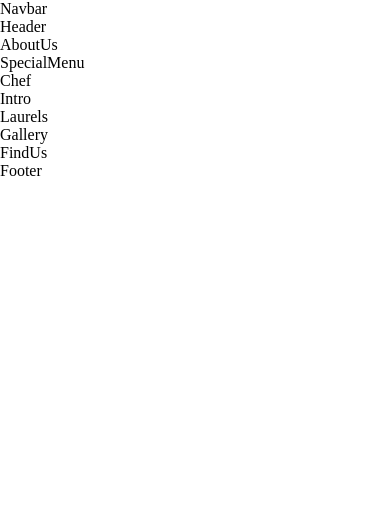
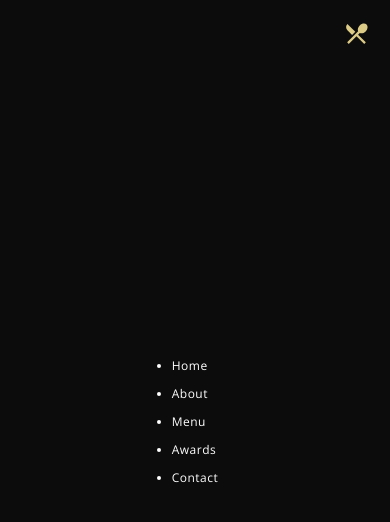
Before and after one commit to IsaiahSimon/chateau-chai, a React (Vite) app: page / in a window 390 px wide. Shown: the top 522 px of the page. Built offline with nearby package versions, Linux system fonts and the light colour scheme; a web font is replaced by a local one.

Commit message:
create Navbar & add styles

```diff
--- a/src/components/Navbar/Navbar.css
+++ b/src/components/Navbar/Navbar.css
@@ -0,0 +1,112 @@
+/* Navbar */
+.app__navbar {
+  /* Navbar spacing and positioning (Logo <-> Links divs) */
+  width: 100%;
+  display: flex;
+  justify-content: space-between;
+  align-items: center;
+  background: var(--color-black);
+
+  padding: 1rem 2rem;
+}
+
+.app__navbar-logo {
+  /* Logo spacing and positioning */
+  display: flex;
+  justify-content: flex-start;
+  align-items: center;
+}
+
+.app__navbar-logo img {
+  /* set logo size */
+  width: 150px;
+}
+
+.app__navbar-links {
+  /* Main links spacing and positioning */
+  flex: 1;
+  display: flex;
+  justify-content: center;
+  align-items: center;
+
+  list-style: none;
+}
+
+.app__navbar-links li {
+  /* change cursor to pointer on hover */
+  margin: 0 1rem;
+  cursor: pointer;
+}
+
+.app__navbar-links li:hover {
+  /* change link color on hover */
+  color: var(--color-grey);
+}
+
+.app__navbar-login {
+  /* Log In/Register and Book Table */
+  display: flex;
+  justify-content: flex-end;
+  align-items: center;
+}
+
+.app__navbar-login a {
+  /* add animation to link */
+  margin: 0 1rem;
+  text-decoration: none;
+  transition: 0.5s ease;
+}
+
+.app__navbar-login a:hover {
+  /* add line on hover (uses animation) */
+  border-bottom: 1px solid var(--color-golden);
+}
+
+.app__navbar-login div {
+  /* create a vertical line between the login/book links*/
+  width: 1px;
+  height: 30px;
+  background-color: var(--color-grey);
+}
+
+/** Navbar on Mobile*/
+.app__navbar-smallscreen {
+  /* Hide on larger devices */
+  display: none;
+}
+
+.app__navbar-smallscreen_overlay {
+  /* Overlay menu on smaller devices (fullscreen)*/
+  position: fixed;
+  top: 0;
+  left: 0;
+  width: 100%;
+  height: 100vh;
+  background: var(--color-black);
+  transition: 0.5s ease;
+
+  /* Line up links in a column */
+  flex-direction: column;
+  /* Overlay appears above the page */
+  z-index: 5;
+}
+
+.app__navbar-smallscreen_overlay .overlay__close {
+  font-size: 27px;
+  color: var(--color-golden);
+  cursor: pointer;
+
+  position: absolute;
+  top: 20px;
+  right: 20px;
+}
+
+@media screen and (max-width: 1150px) {
+  .app__navbar-links {
+    display: none;
+  }
+
+  .app__navbar-smallscreen {
+    display: flex;
+  }
+}
--- a/src/components/Navbar/Navbar.jsx
+++ b/src/components/Navbar/Navbar.jsx
@@ -1,11 +1,76 @@
-import React from 'react';
+import React from "react";
+import { GiHamburgerMenu } from "react-icons/gi";
+import { MdOutlineRestaurantMenu } from "react-icons/md";
 
-import './Navbar.css';
+import images from "../../constants/images";
+import "./Navbar.css";
 
 const Navbar = () => (
-  <div>
-    Navbar
-  </div>
+  <nav className="app__navbar">
+    {/* Logo */}
+    <div className="app__navbar-logo">
+      <img src={images.chateauChai} alt="logo" />
+    </div>
+
+    {/* Main navigation links */}
+    <ul className="app__navbar-links">
+      <li className="p__opensans">
+        <a href="#home">Home</a>
+      </li>
+      <li className="p__opensans">
+        <a href="#about">About</a>
+      </li>
+      <li className="p__opensans">
+        <a href="#menu">Menu</a>
+      </li>
+      <li className="p__opensans">
+        <a href="#awards">Awards</a>
+      </li>
+      <li className="p__opensans">
+        <a href="#contact">Contact</a>
+      </li>
+    </ul>
+
+    {/* Log In/Register and Book Table links */}
+    <div className="app__navbar-login">
+      <a href="#login" className="p__opensans">
+        Log In / Register
+      </a>
+      <div />
+      <a href="/" className="p__opensans">
+        Book Table
+      </a>
+    </div>
+
+    {/* Hamburger Menu on Mobile */}
+    <div className="app__navbar-smallscreen">
+      <GiHamburgerMenu color="#fff" fontSize={27} onClick={() => {}} />
+      <div className="app__navbar-smallscreen_overlay flex__center slide-bottom">
+        <MdOutlineRestaurantMenu
+          fontSize={27}
+          className="overlay__close"
+          onClick={() => {}}
+        />
+        <ul className="app__navbar-smallscreen-links">
+          <li className="p__opensans">
+            <a href="#home">Home</a>
+          </li>
+          <li className="p__opensans">
+            <a href="#about">About</a>
+          </li>
+          <li className="p__opensans">
+            <a href="#menu">Menu</a>
+          </li>
+          <li className="p__opensans">
+            <a href="#awards">Awards</a>
+          </li>
+          <li className="p__opensans">
+            <a href="#contact">Contact</a>
+          </li>
+        </ul>
+      </div>
+    </div>
+  </nav>
 );
 
 export default Navbar;
```
